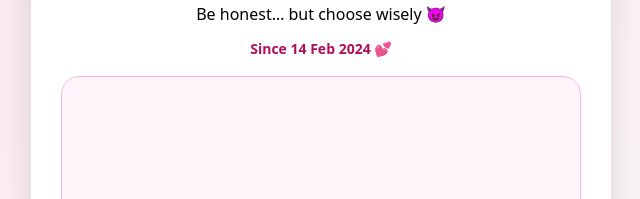
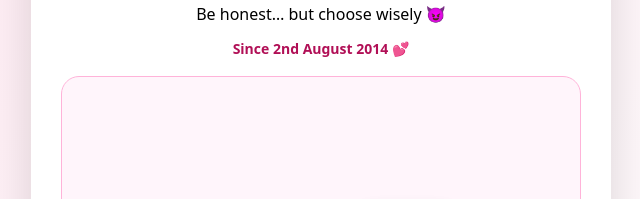
Before and after one commit to ishwarb13/valentine, a plain HTML site: page index.html in a window 1280 px wide. Shown: the part 383-582 px from the top of the page, 319-959 px from the left. Drawn offline with Linux system fonts and the light colour scheme.

Commit message:
Update index.html

```diff
--- a/index.html
+++ b/index.html
@@ -165,7 +165,7 @@
 
   <script>
     // ✅ Edit your "Since" date here if needed
-    const SINCE_DATE = "14 Feb 2024";
+    const SINCE_DATE = "2nd August 2014";
     document.getElementById("sinceDate").textContent = SINCE_DATE;
 
     const stage = document.getElementById("stage");
```
